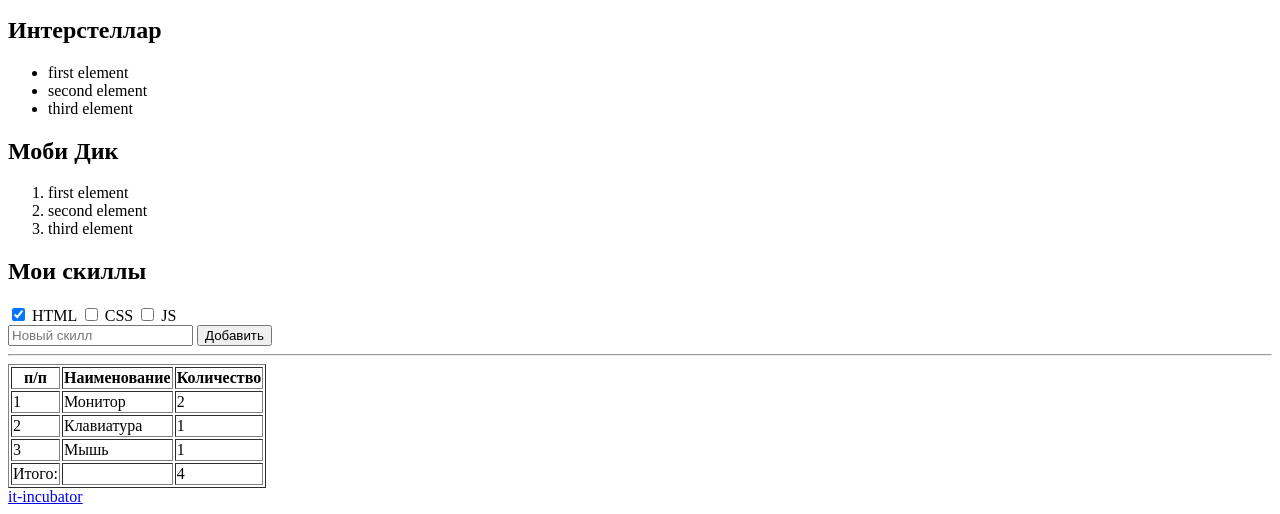
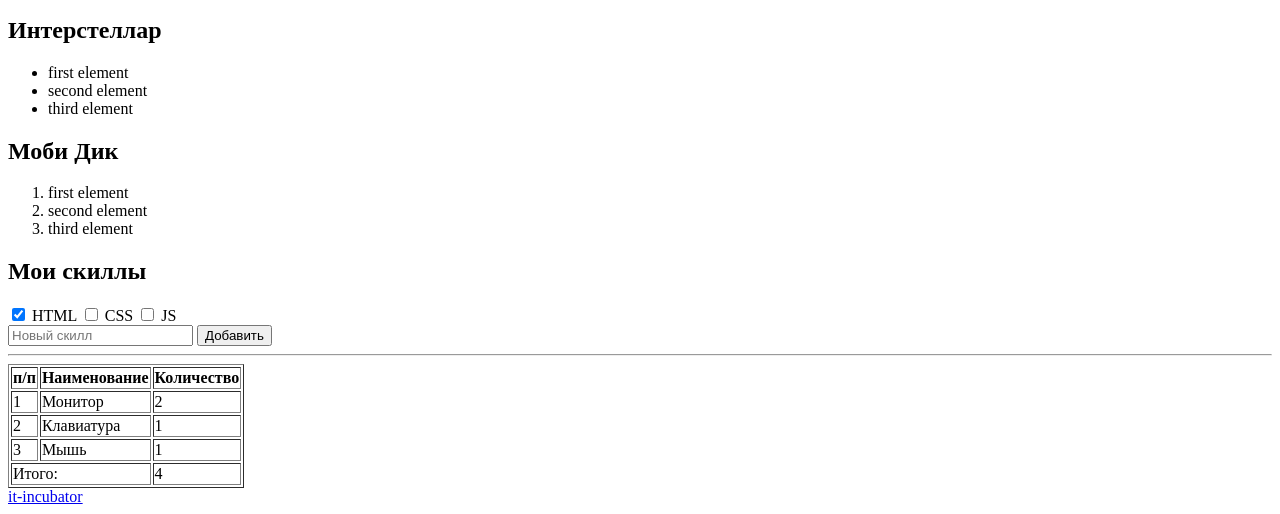
Before and after one commit to Roman-Maliarenko/IT-Incubator-homework01, a plain HTML site: page index.html in a window 1280 px wide. Shown: the part 453-967 px from the top of the page. Drawn offline with Linux system fonts and the light colour scheme.

Commit message:
change task 8 and 9

```diff
--- a/index.html
+++ b/index.html
@@ -115,8 +115,8 @@
                 <td>1</td>
             </tr>
             <tr>
-                <td >Итого:</td>
-                <td></td>
+                <td colspan="2">Итого:</td>
+
                 <td>4</td>
             </tr>
 
@@ -124,7 +124,7 @@
     </section>
     <footer data-cy="hw-footer-pre">
         <!-- 9) Создай здесь ссылку на наш сайт https://it-incubator.io/ (текст ссылки должен быть it-incubator) -->
-        <a href="https://it-incubator.io">it-incubator</a>
+        <a href="https://it-incubator.io/">it-incubator</a>
     </footer>
 </body>
 </html>
```
